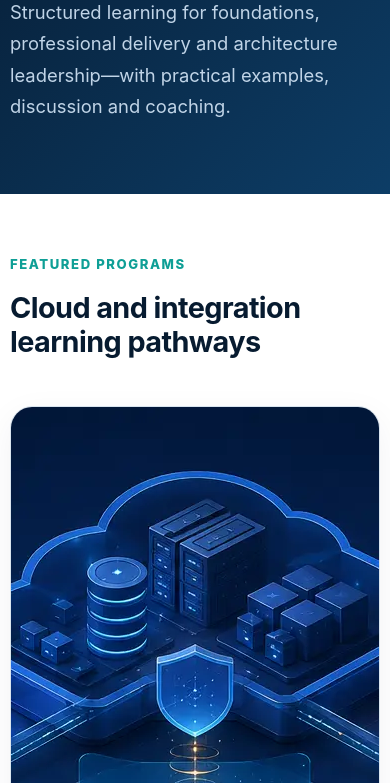
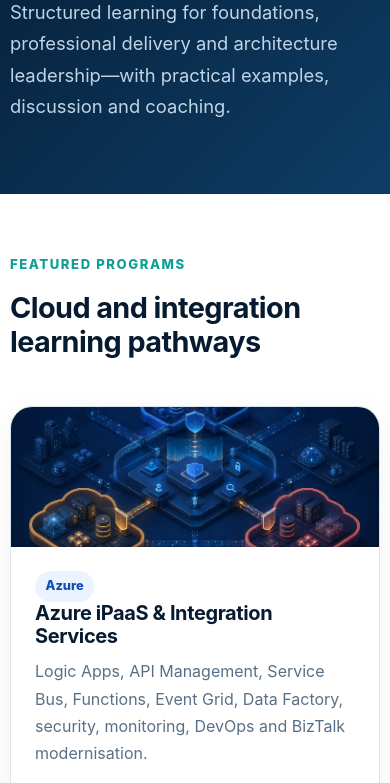
Before and after one commit to basharatustad/sofit-solution, a plain HTML site: page training.html in a window 390 px wide. Shown: the part 309-1092 px from the top of the page. Drawn offline with Linux system fonts and the light colour scheme.

Commit message:
Add files via upload

```diff
--- a/training.html
+++ b/training.html
@@ -9,6 +9,25 @@
       content="Practical Azure, MuleSoft, BizTalk and integration architecture training for foundation, professional and architecture levels."
     />
     <link rel="stylesheet" href="assets/style.css" />
+    <style>
+      /* Compact featured course artwork: banner rather than full-height image */
+      .feature-media img {
+        width: 100%;
+        height: 180px;
+        max-height: 180px;
+        aspect-ratio: auto;
+        object-fit: cover;
+        object-position: center;
+        display: block;
+      }
+
+      @media (max-width: 620px) {
+        .feature-media img {
+          height: 140px;
+          max-height: 140px;
+        }
+      }
+    </style>
   </head>
   <body>
     <header>
```
Also changed, not shown: README.txt (added).
